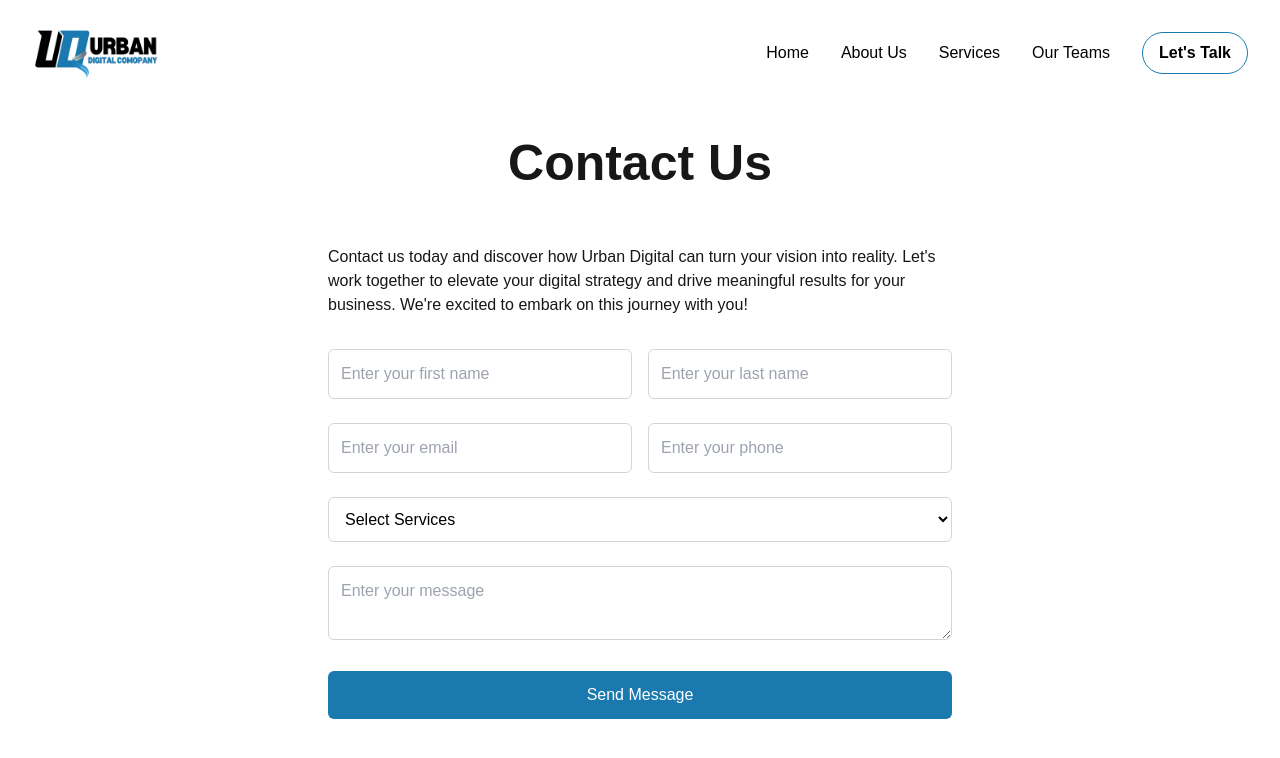
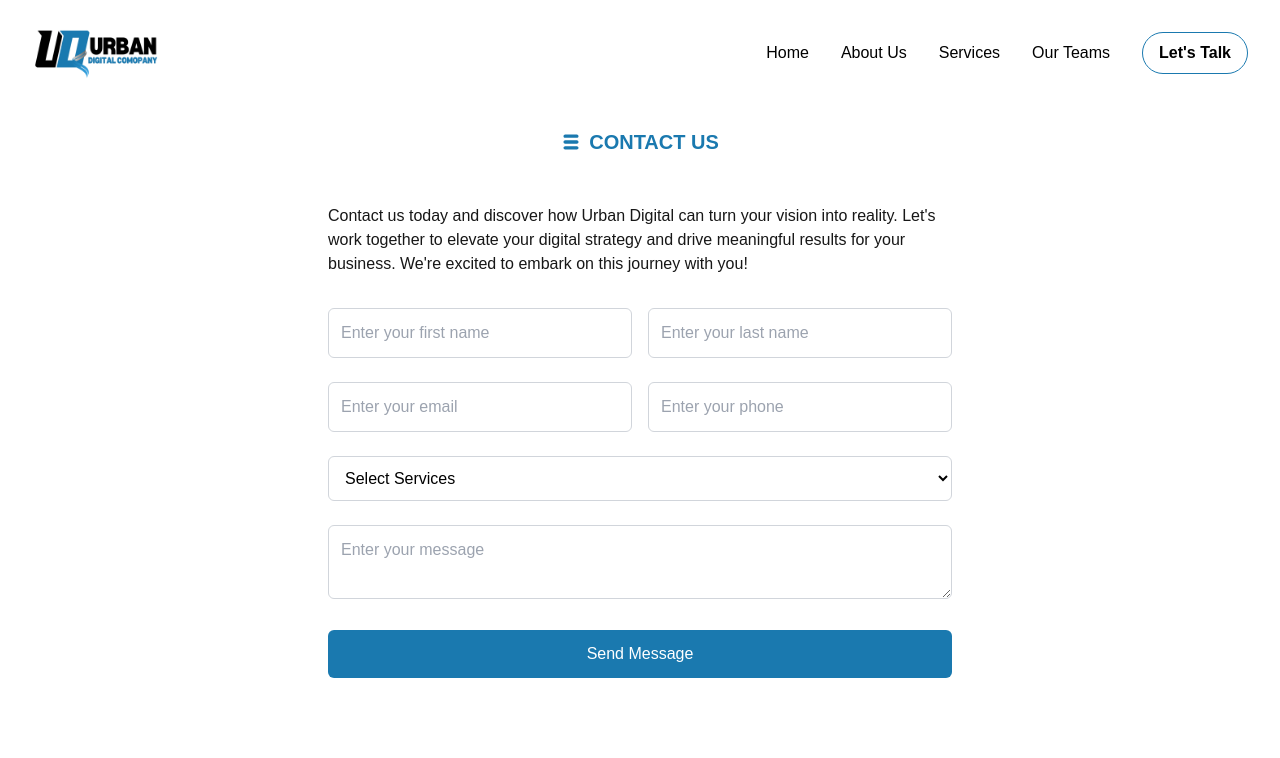
Before and after one commit to angganrw/urban-company, a Next.js app: page /contact in a window 1280 px wide. Shown: the top 758 px of the page. Built offline with nearby package versions, Linux system fonts and the light colour scheme.

Commit message:
replace throw slug

```diff
--- a/src/app/services/[slug]/page.tsx
+++ b/src/app/services/[slug]/page.tsx
@@ -1,4 +1,3 @@
-import { notFound } from "next/navigation";
 import ContentfulClient from "@/Contentful/contentfulClient";
 import { GrSend } from "react-icons/gr";
 import {
@@ -28,7 +27,7 @@ export default async function ServiceDetail({
   const service = await getServiceData(params.slug);
 
   if (!service) {
-    notFound();
+    throw new Error("Slug tidak ditemukan.");
   }
 
   return (
--- a/src/view/pages/contact/index.tsx
+++ b/src/view/pages/contact/index.tsx
@@ -1,5 +1,6 @@
 "use client";
 import { useState } from "react";
+import { TiThMenu } from "react-icons/ti";
 
 export default function ContactModal() {
   const [formData, setFormData] = useState({
@@ -27,10 +28,12 @@ export default function ContactModal() {
   };
 
   return (
-    <section className="w-full h-screen flex flex-col items-center justify-center pt-24 pb-16 md:pt-32 hover:shadow-[#1a79af] px-4 md:px-0">
-      <h3 className="text-3xl md:text-[50px] font-semibold mb-8 md:mb-16">
-        Contact Us
-      </h3>
+    <section className="w-full h-auto flex flex-col items-center  pt-24 pb-16 md:pt-32 bg-white px-4 md:px-0">
+      <div className="flex flex-col items-center mb-8 text-center">
+        <h2 className="flex items-center text-[#1a79af] text-lg md:text-xl font-bold mb-4">
+          <TiThMenu className="mr-2" /> CONTACT US
+        </h2>
+      </div>
       <div className="container mx-auto px-4">
         <div className="flex justify-center">
           <div className="w-full lg:w-1/2">
```
